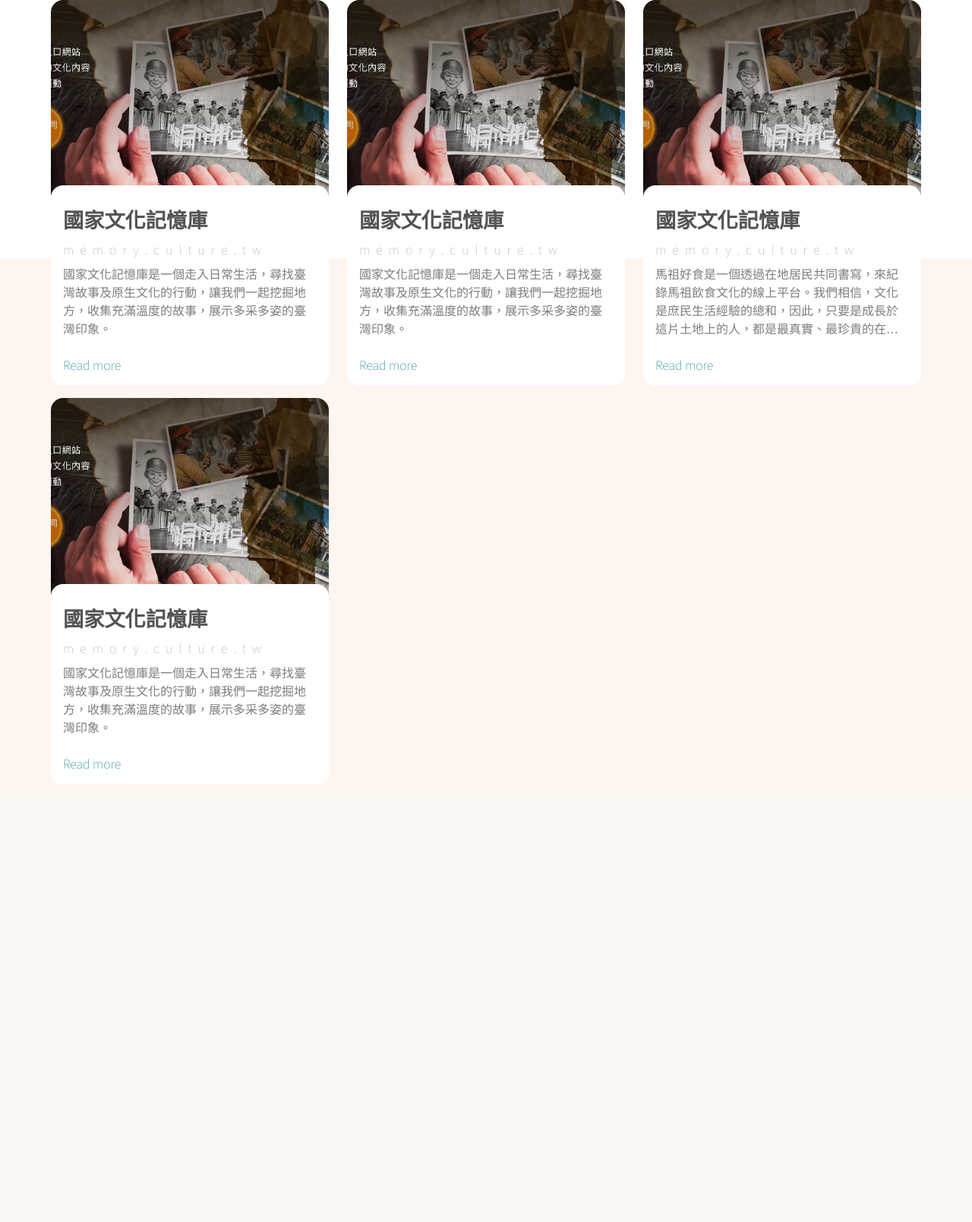
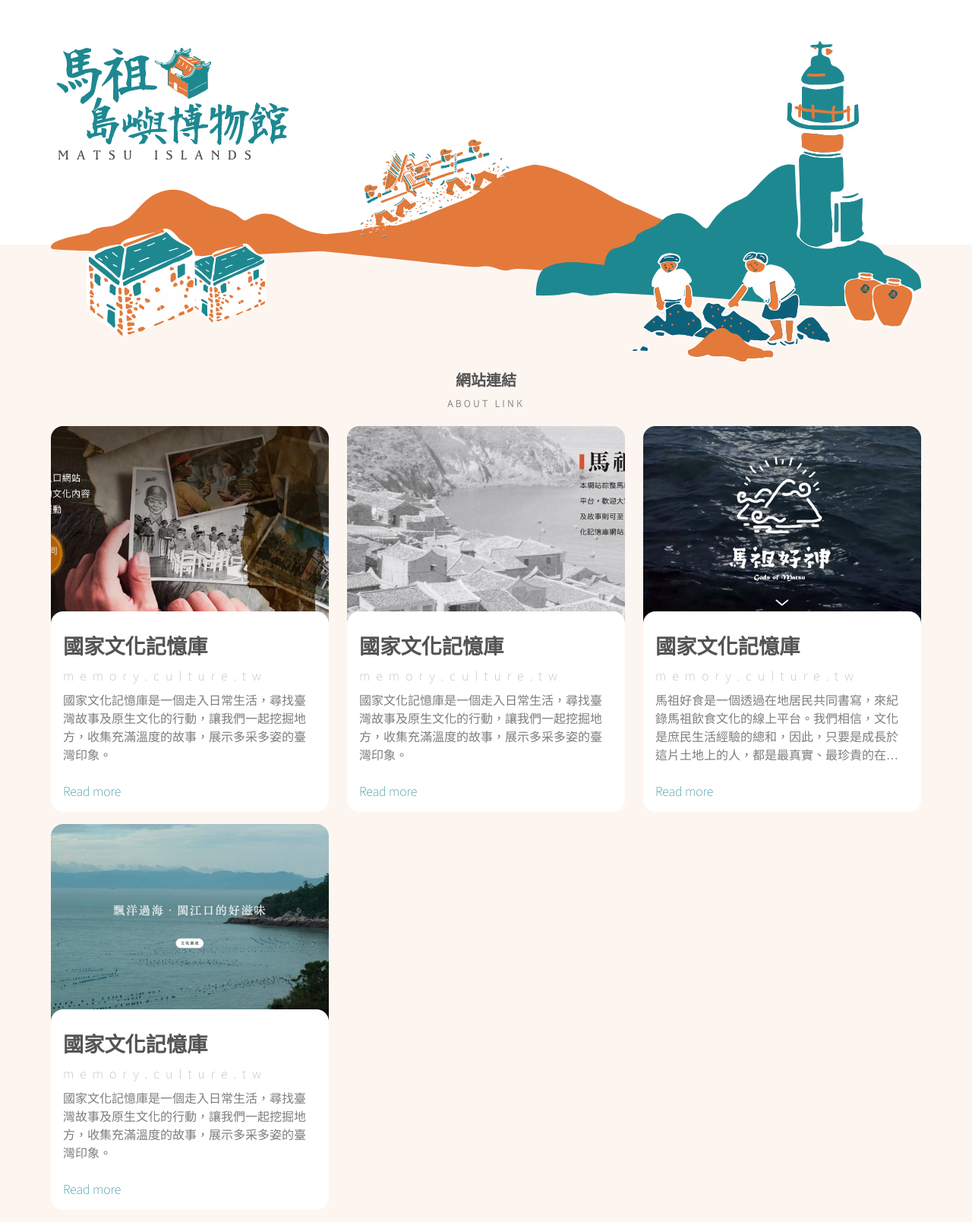
Before and after one commit to ihanchen-gj/www.cultural.matsu.gov.tw, a PHP site: page / in a window 1280 px wide. Shown: the whole page at 76% size. Before the commit the page ends 1013 px from the top, so only its background shows below. Run offline with PHP 8.4, Linux system fonts and the light colour scheme.

Commit message:
feat: 新增標題 banner

```diff
--- a/css/index.css
+++ b/css/index.css
@@ -1,3 +1,81 @@
+#lsdv .header {
+  padding-top: 80px;
+  background: linear-gradient(to bottom, white 70%, #fdf5f0 70%);
+  -pie-background: linear-gradient(to bottom, white 70%, #fdf5f0 70%);
+  behavior: url(/pie/PIE.htc);
+}
+@media (min-width: 768px) {
+  #lsdv .header {
+    background: linear-gradient(to bottom, white 66.6666666667%, #fdf5f0 66.6666666667%);
+    -pie-background: linear-gradient(to bottom, white 66.6666666667%, #fdf5f0 66.6666666667%);
+    behavior: url(/pie/PIE.htc);
+    padding-top: 50px;
+  }
+}
+@media (min-width: 992px) {
+  #lsdv .header {
+    padding-top: 70px;
+  }
+}
+@media (min-width: 1200px) {
+  #lsdv .header {
+    padding-top: 50px;
+    background: none;
+  }
+}
+#lsdv .header-title {
+  position: absolute;
+  top: 12px;
+  padding-left: 12px;
+}
+@media (min-width: 992px) {
+  #lsdv .header-title {
+    top: 50px;
+  }
+}
+#lsdv .header-title-img {
+  width: 60%;
+}
+@media (min-width: 768px) {
+  #lsdv .header-title-img {
+    width: 80%;
+  }
+}
+@media (min-width: 992px) {
+  #lsdv .header-title-img {
+    width: inherit;
+  }
+}
+#lsdv .header-bg {
+  padding: 0 12px;
+}
+@media (min-width: 992px) {
+  #lsdv .header-bg-img {
+    width: 100%;
+  }
+}
+#lsdv .title {
+  padding: 12px 0 33px;
+  font-size: 1.25em;
+  line-height: 1.5em;
+  font-weight: 600;
+  color: #545454;
+  text-align: center;
+}
+@media (min-width: 992px) {
+  #lsdv .title {
+    position: relative;
+    top: -15px;
+    padding: 0;
+  }
+}
+#lsdv .title small {
+  display: block;
+  font-family: "Noto Sans TC", sans-serif;
+  letter-spacing: 0.3em;
+  color: #7d7d7d;
+}
+
 .weblink {
   margin-bottom: 16px;
   padding: 0 12px;
@@ -12,22 +90,37 @@
 .weblink-txt {
   position: relative;
   top: -16px;
-  padding: 24px 16px 0;
+  padding: 16px 12px 0;
   background: white;
   border-radius: 16px 16px 0 0;
 }
+@media (min-width: 992px) {
+  .weblink-txt {
+    padding: 24px 16px 0;
+  }
+}
 .weblink-title {
-  margin-bottom: 8px;
-  font-size: 1.7em;
+  margin-bottom: 4px;
+  font-size: 1.15em;
   font-weight: 600;
   color: #545454;
+}
+@media (min-width: 992px) {
+  .weblink-title {
+    margin-bottom: 8px;
+    font-size: 1.7em;
+  }
 }
 .weblink-subtitle {
   font-size: 1em;
   color: #b4b4b4;
-  letter-spacing: 0.5em;
   font-weight: 400;
   font-family: "Noto Sans TC", sans-serif;
+}
+@media (min-width: 992px) {
+  .weblink-subtitle {
+    letter-spacing: 0.5em;
+  }
 }
 .weblink-cont {
   margin: 8px 0 24px;
--- a/css/layout.css
+++ b/css/layout.css
@@ -282,11 +282,6 @@
     top: 0;
   }
 }
-#lsdv {
-  background: linear-gradient(to bottom, white 340px, #fdf5f0 340px);
-  -pie-background: linear-gradient(to bottom, white 340px, #fdf5f0 340px);
-  behavior: url(/pie/PIE.htc);
-}
 #lsdv .setEnd {
   padding: 80px 15px 0;
   min-height: calc(100% - 200px);
@@ -391,4 +386,11 @@
 #lsdv mark {
   color: #fa3434;
   background: white;
+}
+@media (min-width: 1200px) {
+  #lsdv {
+    background: linear-gradient(to bottom, white 322px, #fdf5f0 322px);
+    -pie-background: linear-gradient(to bottom, white 322px, #fdf5f0 322px);
+    behavior: url(/pie/PIE.htc);
+  }
 }/*# sourceMappingURL=layout.css.map */
--- a/index.php
+++ b/index.php
@@ -10,11 +10,22 @@
 <body>
   <div id="lsdv">
     <div class="container">
+      <div class="header">
+        <div class="header-title">
+          <img src="./images/title.svg" alt="" class="img-responsive header-title-img" />
+        </div>
+        <div class="header-bg">
+          <img src="./images/culturalMatsu_bg.svg" alt="" class="img-responsive header-bg-img" />
+        </div>
+      </div>
+
+      <h2 class="title">網站連結<small>ABOUT LINK</small></h2>
+
       <a class="col-md-4 col-xs-6 weblink" href="#">
         <div class="weblink-inner">
-          <img src="./images/memoryCulture.jpg" alt="" class="img-responsive">
+          <img src="./images/memoryCulture.jpg" alt="" class="img-responsive" />
           <div class="weblink-txt">
-            <h2 class="weblink-title">國家文化記憶庫</h2>
+            <h3 class="weblink-title">國家文化記憶庫</h3>
             <strong class="weblink-subtitle">memory.culture.tw</strong>
             <h3 class="weblink-cont">國家文化記憶庫是一個走入日常生活，尋找臺灣故事及原生文化的行動，讓我們一起挖掘地方，收集充滿溫度的故事，展示多采多姿的臺灣印象。</h3>
             <span class="weblink-more">Read more</span>
@@ -24,9 +35,9 @@
 
       <a class="col-md-4 col-xs-6 weblink" href="#">
         <div class="weblink-inner">
-          <img src="./images/memoryCulture.jpg" alt="" class="img-responsive">
+          <img src="./images/matsumemory.jpg" alt="" class="img-responsive" />
           <div class="weblink-txt">
-            <h2 class="weblink-title">國家文化記憶庫</h2>
+            <h3 class="weblink-title">國家文化記憶庫</h3>
             <strong class="weblink-subtitle">memory.culture.tw</strong>
             <h3 class="weblink-cont">國家文化記憶庫是一個走入日常生活，尋找臺灣故事及原生文化的行動，讓我們一起挖掘地方，收集充滿溫度的故事，展示多采多姿的臺灣印象。</h3>
             <span class="weblink-more">Read more</span>
@@ -36,9 +47,9 @@
 
       <a class="col-md-4 col-xs-6 weblink" href="#">
         <div class="weblink-inner">
-          <img src="./images/memoryCulture.jpg" alt="" class="img-responsive">
+          <img src="./images/matsugod.jpg" alt="" class="img-responsive" />
           <div class="weblink-txt">
-            <h2 class="weblink-title">國家文化記憶庫</h2>
+            <h3 class="weblink-title">國家文化記憶庫</h3>
             <strong class="weblink-subtitle">memory.culture.tw</strong>
             <h3 class="weblink-cont">馬祖好食是一個透過在地居民共同書寫，來紀錄馬祖飲食文化的線上平台。我們相信，文化是庶民生活經驗的總和，因此，只要是成長於這片土地上的人，都是最真實、最珍貴的在地知識擁有者。</h3>
             <span class="weblink-more">Read more</span>
@@ -48,9 +59,9 @@
 
       <a class="col-md-4 col-xs-6 weblink" href="#">
         <div class="weblink-inner">
-          <img src="./images/memoryCulture.jpg" alt="" class="img-responsive">
+          <img src="./images/matsufood.jpg" alt="" class="img-responsive" />
           <div class="weblink-txt">
-            <h2 class="weblink-title">國家文化記憶庫</h2>
+            <h3 class="weblink-title">國家文化記憶庫</h3>
             <strong class="weblink-subtitle">memory.culture.tw</strong>
             <h3 class="weblink-cont">國家文化記憶庫是一個走入日常生活，尋找臺灣故事及原生文化的行動，讓我們一起挖掘地方，收集充滿溫度的故事，展示多采多姿的臺灣印象。</h3>
             <span class="weblink-more">Read more</span>
--- a/sass/index.sass
+++ b/sass/index.sass
@@ -2,6 +2,51 @@
 @import _variables
 @import _minxins
 
+#lsdv
+  .header
+    padding-top: 80px
+    +linearGradient(linear-gradient(to bottom, white calc(100% / 5 * 3.5), $CIScolorD calc(100% / 5 * 3.5)))
+    @media (min-width: $screen-sm)
+      +linearGradient(linear-gradient(to bottom, white calc(100% / 3 * 2), $CIScolorD calc(100% / 3 * 2)))
+      padding-top: 50px
+    @media (min-width: $screen-md)
+      padding-top: 70px
+    @media (min-width: $screen-lg)
+      padding-top: 50px
+      background: none
+    &-title
+      position: absolute
+      top: 12px
+      padding-left: 12px
+      @media (min-width: $screen-md)
+        top: 50px
+      &-img
+        width: calc(100% / 5 * 3)
+        @media (min-width: $screen-sm)
+          width: 80%
+        @media (min-width: $screen-md)
+          width: inherit
+    &-bg
+      padding: 0 12px
+      &-img
+        @media (min-width: $screen-md)
+          width: 100%
+  .title
+    padding: 12px 0 33px
+    font-size: $font-size-md + 0.1em
+    line-height: 1.5em
+    font-weight: 600
+    color: darken($WHITEcolor, 67%)
+    text-align: center
+    @media (min-width: $screen-md)
+      position: relative
+      top: -15px
+      padding: 0
+    small
+      display: block
+      font-family: $font-family
+      letter-spacing: 0.3em
+      color: darken($WHITEcolor, 51%)
 .weblink
   margin-bottom: 16px
   padding: 0 12px
@@ -14,20 +59,27 @@
   &-txt
     position: relative
     top: -16px
-    padding: 24px 16px 0
+    padding: 16px 12px 0
     background: darken($WHITEcolor, 0%)
     border-radius: 16px 16px 0 0
+    @media (min-width: $screen-md)
+      padding: 24px 16px 0
   &-title
-    margin-bottom: 8px
-    font-size: $font-size-lg
+    margin-bottom: 4px
+    font-size: $font-size-md
     font-weight: 600
     color: darken($WHITEcolor, 67%)
+    @media (min-width: $screen-md)
+      margin-bottom: 8px
+      font-size: $font-size-lg
   &-subtitle
     font-size: $font-size
     color: darken($WHITEcolor, 29.5%)
-    letter-spacing: 0.5em
+    // letter-spacing: 0.5em
     font-weight: 400
     font-family: $font-family
+    @media (min-width: $screen-md)
+      letter-spacing: 0.5em
   &-cont
     margin: 8px 0 24px
     font-size: $font-size
--- a/sass/layout.sass
+++ b/sass/layout.sass
@@ -21,6 +21,8 @@
 		top: 0
 
 #lsdv
-	+linearGradient(linear-gradient(to bottom, white 340px, $CIScolorD 340px))
 	// 共用
 	@import _scaffolding
+
+	@media (min-width: $screen-lg)
+		+linearGradient(linear-gradient(to bottom, white 322px, $CIScolorD 322px))
```
Also changed, not shown: images/title.svg (added), 2 other files.
